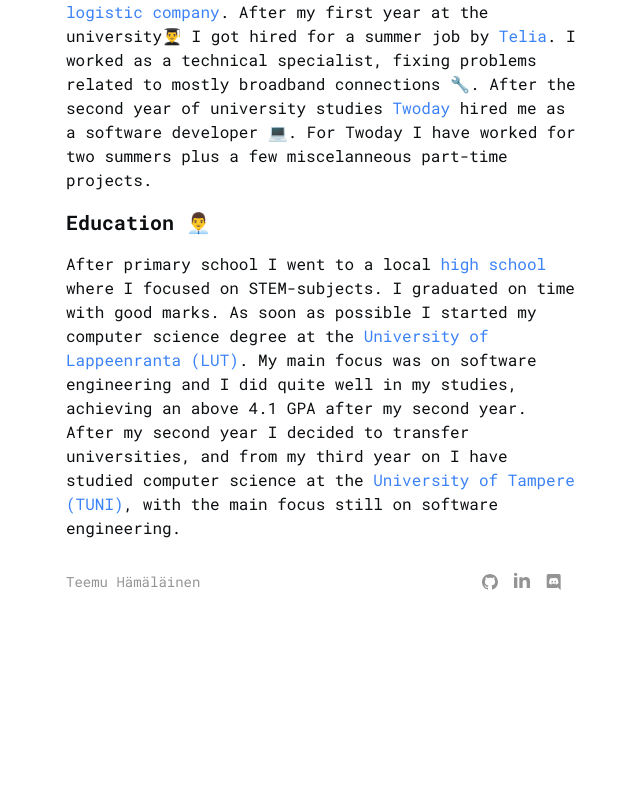
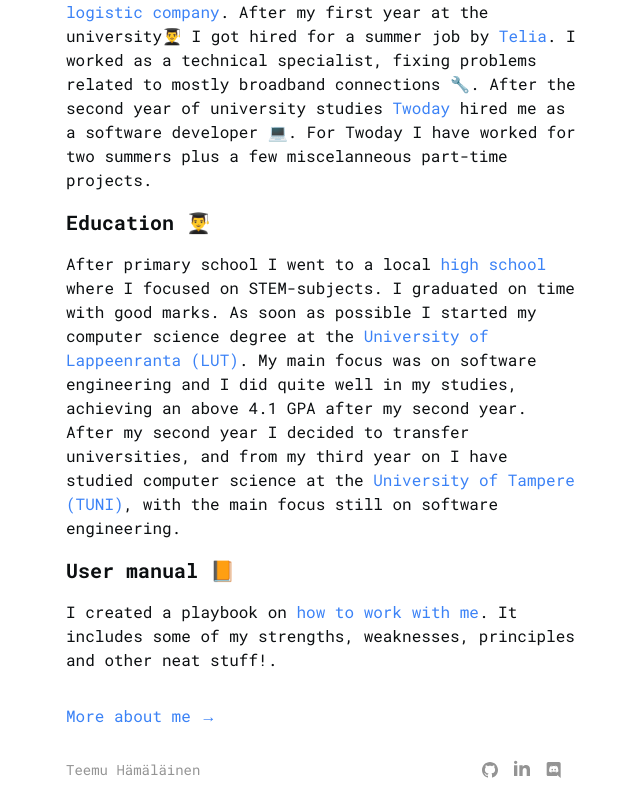
Before and after one commit to temevh/minimalisticPort, a Next.js app: page /about in a window 1280 px wide. Shown: the part 1044-1840 px from the top of the page, without its empty margins (318-958 px from the left). Before the commit the page ends 1652 px from the top, so only its background shows below. Built offline with nearby package versions, Linux system fonts and the light colour scheme.

Commit message:
started to work on manual page

```diff
--- a/src/app/about/components/Education.jsx
+++ b/src/app/about/components/Education.jsx
@@ -1,7 +1,7 @@
 const Education = () => {
   return (
     <>
-      <p className="text-xl font-bold mt-4 mb-4">Education 👨‍💼</p>
+      <p className="text-xl font-bold mt-4 mb-4">Education 👨‍🎓</p>
       <p>
         After primary school I went to a local{" "}
         <a
--- /dev/null
+++ b/src/app/about/components/Next.jsx
@@ -0,0 +1,30 @@
+const Next = () => {
+  return (
+    <>
+      <p className="text-xl font-bold mt-4 mb-4">User manual 📙</p>
+      <p>
+        I created a playbook on{" "}
+        <a
+          href="/manual"
+          className="text-blue-500 hover:text-blue-400 hover:cursor-pointer"
+          target="_blank"
+          rel="noopener noreferrer"
+        >
+          {" "}
+          how to work with me
+        </a>
+        . It includes some of my strengths, weaknesses, principles and other
+        neat stuff!.
+      </p>
+      <a
+        href="/manual"
+        className="text-blue-500 hover:text-blue-400 hover:cursor-pointer mt-8"
+      >
+        {" "}
+        More about me →
+      </a>
+    </>
+  );
+};
+
+export default Next;
--- a/src/app/about/components/index.jsx
+++ b/src/app/about/components/index.jsx
@@ -1,5 +1,6 @@
 import Work from "./Work";
 import General from "./General";
 import Education from "./Education";
+import Next from "./Next";
 
-export { Work, General, Education };
+export { Work, General, Education, Next };
--- a/src/app/about/page.jsx
+++ b/src/app/about/page.jsx
@@ -1,4 +1,4 @@
-import { Work, General, Education } from "./components";
+import { Work, General, Education, Next } from "./components";
 
 const AboutPage = () => {
   return (
@@ -7,6 +7,7 @@ const AboutPage = () => {
         <General />
         <Work />
         <Education />
+        <Next />
       </div>
     </div>
   );
--- /dev/null
+++ b/src/app/manual/page.jsx
@@ -0,0 +1,5 @@
+const ManualPage = () => {
+  return <p>Manual page</p>;
+};
+
+export default ManualPage;
```
